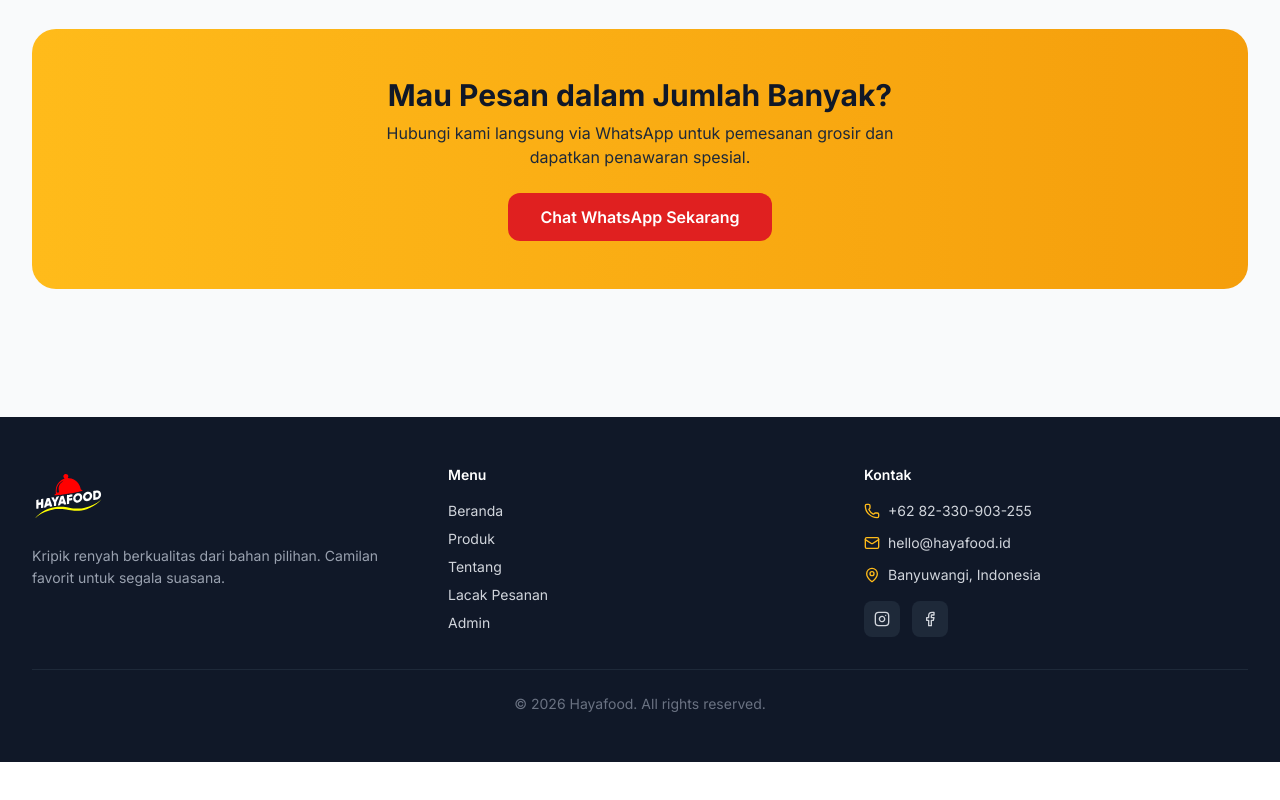
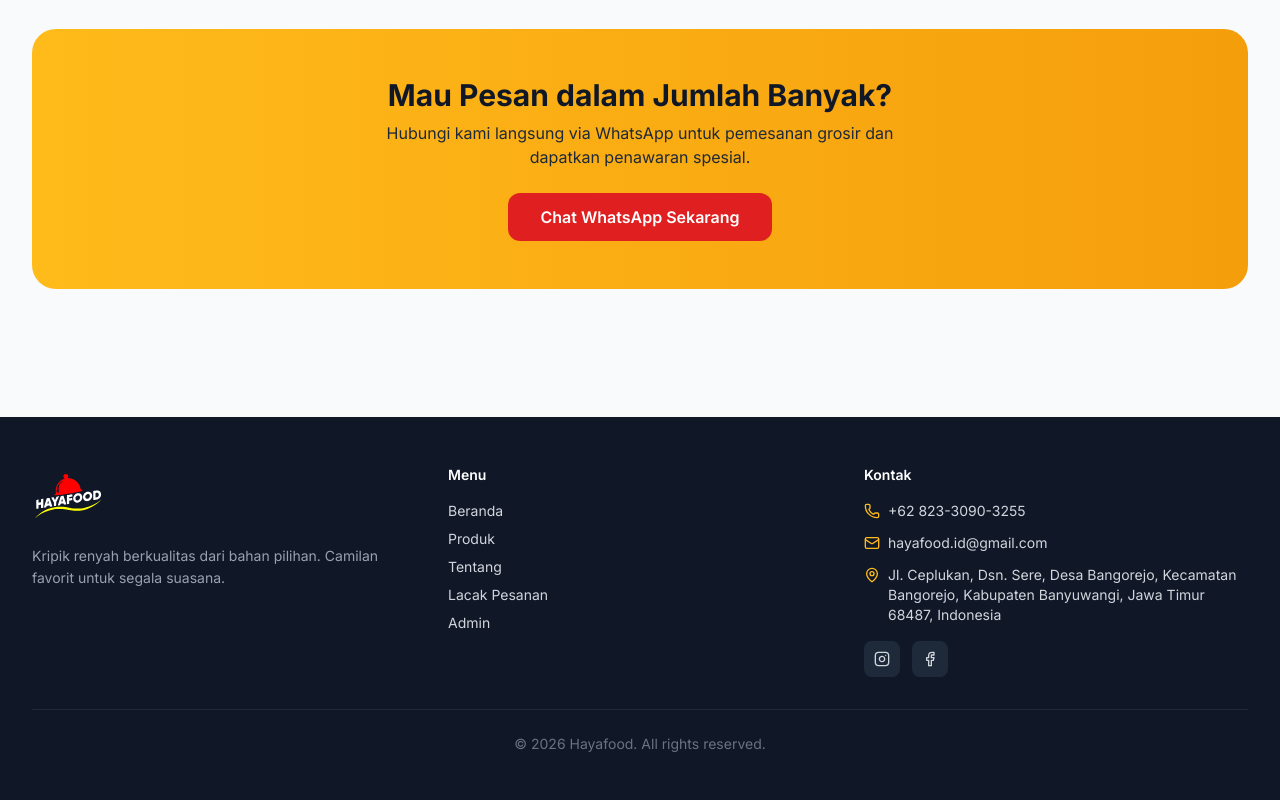
Before and after one commit to astagan564/hayafood, a React (Vite) app: page / in a window 1280 px wide. Shown: the part 1539-2339 px from the top of the page. Before the commit the page ends 2301 px from the top, so only its background shows below. Built offline with nearby package versions, Linux system fonts and the light colour scheme; no server answers; the database is empty.

Commit message:
chore: update contact details in Footer and replace Lucide Flame icon with custom BrandFlame component

```diff
--- a/src/components/Footer.tsx
+++ b/src/components/Footer.tsx
@@ -35,15 +35,15 @@ export function Footer() {
             <ul className="space-y-3 text-sm">
               <li className="flex items-center gap-2">
                 <Phone className="w-4 h-4 text-accent-400 shrink-0" />
-                <span>+62 82-330-903-255</span>
+                <span>+62 823-3090-3255</span>
               </li>
               <li className="flex items-center gap-2">
                 <Mail className="w-4 h-4 text-accent-400 shrink-0" />
-                <span>hello@hayafood.id</span>
+                <span>hayafood.id@gmail.com</span>
               </li>
               <li className="flex items-start gap-2">
                 <MapPin className="w-4 h-4 text-accent-400 shrink-0 mt-0.5" />
-                <span>Banyuwangi, Indonesia</span>
+                <span>Jl. Ceplukan, Dsn. Sere, Desa Bangorejo, Kecamatan Bangorejo, Kabupaten Banyuwangi, Jawa Timur 68487, Indonesia</span>
               </li>
             </ul>
             <div className="flex gap-3 mt-4">
--- a/src/pages/AboutPage.tsx
+++ b/src/pages/AboutPage.tsx
@@ -1,4 +1,5 @@
-import { Flame, Heart, Target, Users, Award } from 'lucide-react';
+import { Heart, Target, Users, Award } from 'lucide-react';
+import { BrandFlame } from '../components/Logo';
 
 export function AboutPage() {
   return (
@@ -6,7 +7,7 @@ export function AboutPage() {
       {/* Hero */}
       <div className="text-center mb-12">
         <div className="w-16 h-16 mx-auto rounded-2xl bg-gradient-to-br from-brand-600 to-accent-500 flex items-center justify-center mb-4">
-          <Flame className="w-8 h-8 text-white" />
+          <BrandFlame className="w-8 h-8" textColor="#ffffff" />
         </div>
         <h1 className="text-3xl md:text-4xl font-bold text-gray-800 mb-3">Tentang Hayafood</h1>
         <p className="text-lg text-gray-500 max-w-2xl mx-auto">
--- a/src/pages/admin/AdminLoginPage.tsx
+++ b/src/pages/admin/AdminLoginPage.tsx
@@ -1,8 +1,9 @@
 import { useState } from 'react';
-import { Flame, Lock, Mail, Loader2, ArrowLeft } from 'lucide-react';
+import { Lock, Mail, Loader2, ArrowLeft } from 'lucide-react';
 import { useAuth } from '../../hooks/useAuth';
 import { useToast } from '../../hooks/useToast';
 import { Link, navigate } from '../../lib/router';
+import { BrandFlame } from '../../components/Logo';
 
 export function AdminLoginPage() {
   const { signIn } = useAuth();
@@ -34,7 +35,7 @@ export function AdminLoginPage() {
         <div className="bg-white rounded-2xl shadow-xl border border-gray-100 p-8">
           <div className="text-center mb-6">
             <div className="w-14 h-14 mx-auto rounded-2xl bg-gradient-to-br from-brand-600 to-accent-500 flex items-center justify-center mb-3">
-              <Flame className="w-7 h-7 text-white" />
+              <BrandFlame className="w-7 h-7" textColor="#ffffff" />
             </div>
             <h1 className="text-2xl font-bold text-gray-800">Admin Login</h1>
             <p className="text-sm text-gray-500 mt-1">Masuk untuk mengelola Hayafood</p>
```
